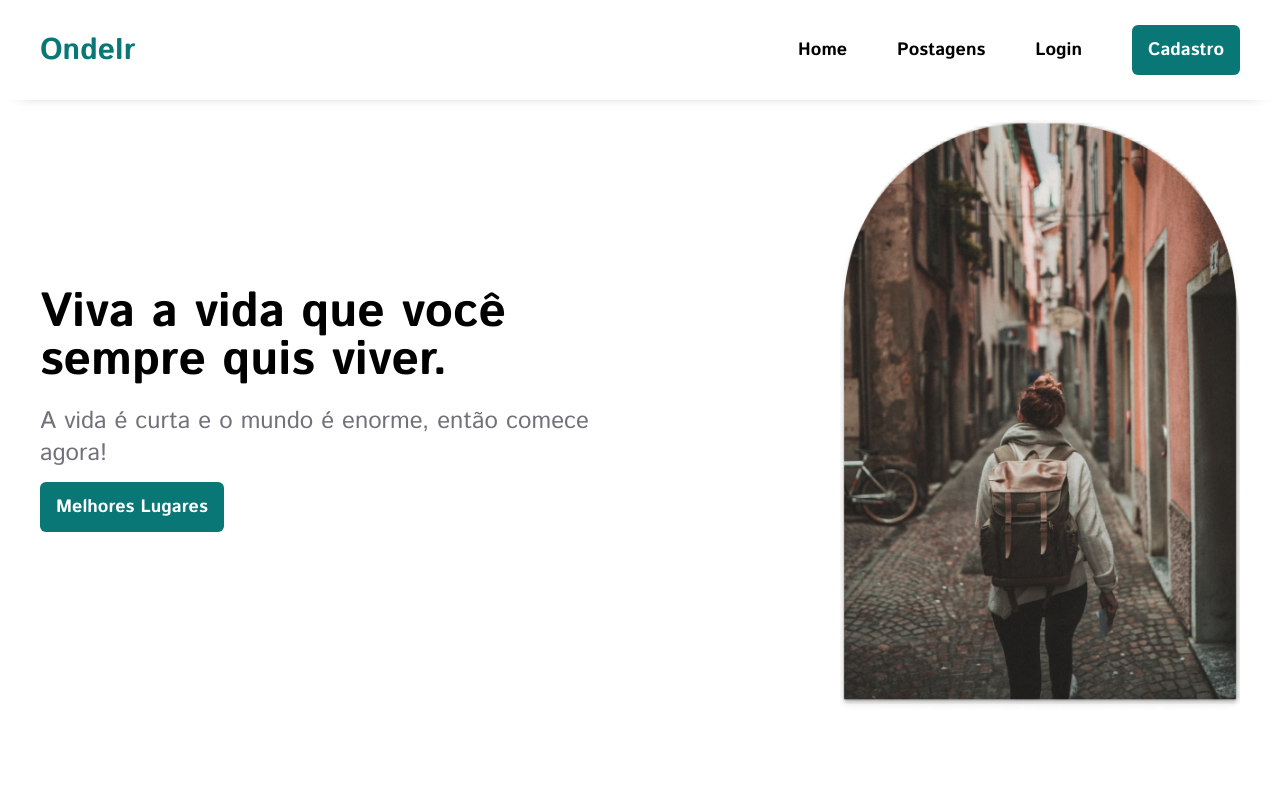
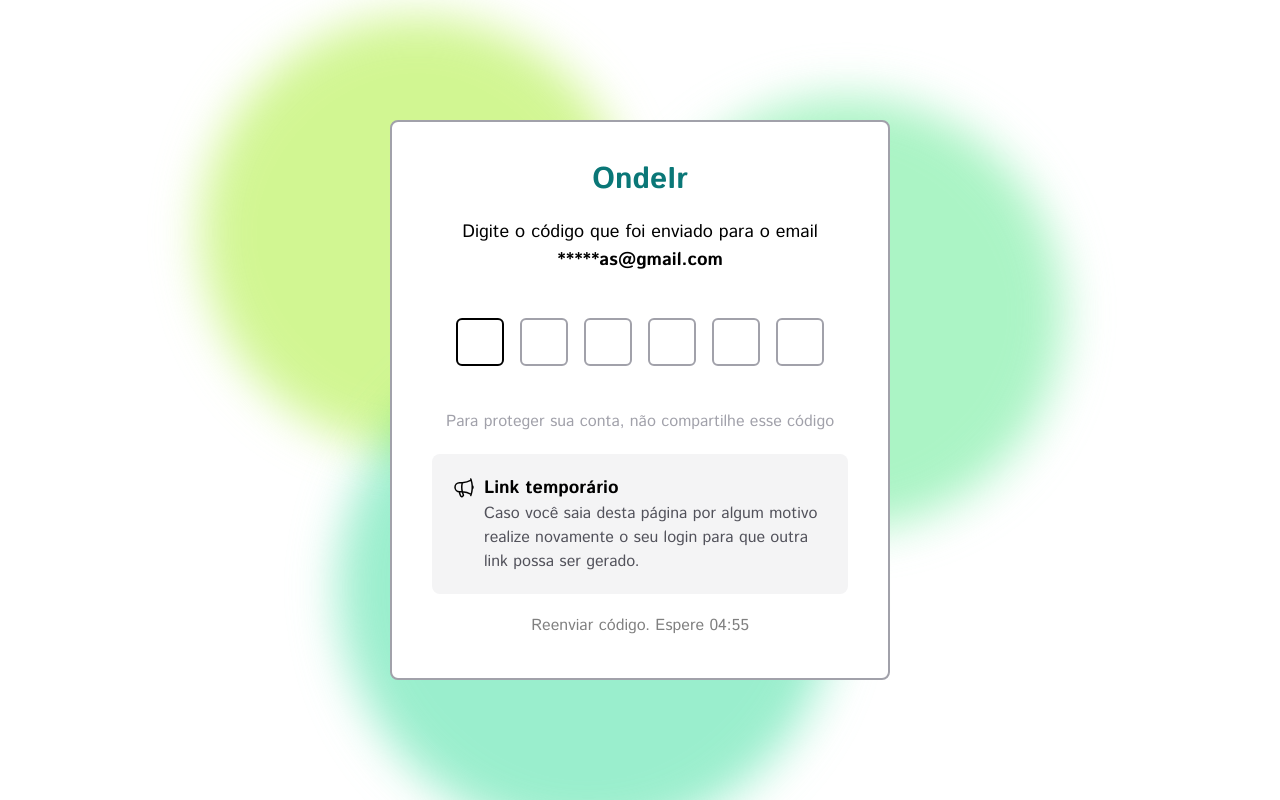
Before and after one commit to kiq17/ondeir-front, a React (Vite) app: page /verificacao/1 in a window 1280 px wide. Before the commit this address led to /. Shown: the top 800 px of the page. Built offline with nearby package versions, Linux system fonts and the light colour scheme; no server answers.

Commit message:
styles: add tailwind to verification component

```diff
--- a/src/components/VerificationField/VerificationField.tsx
+++ b/src/components/VerificationField/VerificationField.tsx
@@ -1,8 +1,7 @@
 import { useEffect, useRef, useState } from "react";
-import "./styleVerification.css";
 
 interface fieldProps {
-    handleOtp: (value: string[]) => void
+  handleOtp: (value: string[]) => void;
 }
 
 let currentOPTIndex = 0;
@@ -10,46 +9,53 @@ let currentOPTIndex = 0;
 const VerificationField = ({ handleOtp }: fieldProps) => {
   const [otp, setOtp] = useState<string[]>(new Array(6).fill(""));
   const [activeOTP, setActiveOTP] = useState<number>(0);
+  const [loading, setLoading] = useState<boolean>(false);
   const inputRef = useRef<HTMLInputElement>(null);
 
   const handleChange = ({ target }: React.ChangeEvent<HTMLInputElement>) => {
     const { value } = target;
-        const newOtp: string[] = [...otp]
+    const newOtp: string[] = [...otp];
     newOtp[currentOPTIndex] = value.substring(value.length - 1);
 
     if (!value) setActiveOTP(currentOPTIndex - 1);
-        else setActiveOTP(currentOPTIndex + 1)
+    else setActiveOTP(currentOPTIndex + 1);
 
-        setOtp(newOtp)
-        handleOtp(newOtp)
-    }
+    if (newOtp.join("").length == 6) setLoading(true);
+    target.blur();
+    setOtp(newOtp);
+    handleOtp(newOtp);
+  };
 
-    const handleKey = ({ key }: React.KeyboardEvent<HTMLInputElement>, index: number) => {
-        currentOPTIndex = index
-        if (key === "Backspace") setActiveOTP(currentOPTIndex - 1)
-    }
+  const handleKey = (
+    { key }: React.KeyboardEvent<HTMLInputElement>,
+    index: number
+  ) => {
+    currentOPTIndex = index;
+    if (key === "Backspace") setActiveOTP(currentOPTIndex - 1);
+  };
 
   useEffect(() => {
-        inputRef.current?.focus()
-    }, [activeOTP])
-
+    inputRef.current?.focus();
+  }, [activeOTP]);
 
   return (
-        <div className="box-otp">
+    <div className="flex m-auto justify-center items-center gap-4">
       {otp.map((_, index) => {
         return (
-                    <div key={index}>
+          <div key={index} className={`${loading ? "cursor-not-allowed" : ""}`}>
             <input
               ref={index === activeOTP ? inputRef : null}
               type="number"
-                            className="input-otp"
+              className={`w-12 h-12 outline-none border-2 border-zinc-400 rounded-md text-center transition-all duration-300 bg-transparent text-lg font-semibold focus:border-2 focus:border-black ${
+                loading
+                  ? "bg-zinc-300 text-zinc-400 animate-pulse pointer-events-none"
+                  : ""
+              }`}
               onChange={handleChange}
               value={otp[index]}
               onKeyDown={(e) => handleKey(e, index)}
             />
-                        {index === otp.length - 1 ? null : (
-                            <span className="input-otp-s" />
-                        )}
+            {index === otp.length - 1 ? null : <span className="input-otp-s" />}
           </div>
         );
       })}
--- a/src/components/VerificationField/styleVerification.css
+++ /dev/null
@@ -1,64 +0,0 @@
-.input-otp {
-    border-radius: 0.25rem;
-    outline: none;
-    border: 2px solid gray;
-    width: 3rem;
-    height: 3rem;
-    font-size: 1.25rem;
-    line-height: 1.75rem;
-    font-weight: 600;
-    text-align: center;
-    color: #9CA3AF;
-    background-color: transparent;
-    transition-property: background-color, border-color, color, fill, stroke, opacity, box-shadow, transform;
-    transition-timing-function: cubic-bezier(0.4, 0, 0.2, 1);
-    transition-duration: 300ms;
-}
-
-.box-otp {
-    display: flex;
-    margin: 0 auto;
-    justify-content: center;
-    align-items: center;
-    height: 60vh;
-    gap: 15px;
-}
-
-.box-otp input[type="number"]:focus{
-    border: 2px solid black;
-}
-
-.code-resend{
-    background: transparent;
-    outline: none;
-    border: none;
-    padding: 5px;
-    cursor: pointer;
-    font-size: 15px;
-}
-
-.code-resend:disabled{
-    cursor: not-allowed;
-    color: #919191;
-    font-size: 15px;
-}
-
-.input-otp-s {
-    padding-top: 0.125rem;
-    padding-bottom: 0.125rem;
-    width: 0.5rem;
-    background-color: #9CA3AF;
-}
-
-.otp-btn{
-    outline: none;
-    cursor: pointer;
-    border: none;
-    font-size: 15px;
-    font-family: var(--font-principal);
-    color: white;
-    padding: 10px 15px;
-    border-radius: 8px;
-    background-color: var(--cor-verde);
-    font-weight: bold;
-}
--- a/src/pages/Verification/index.tsx
+++ b/src/pages/Verification/index.tsx
@@ -1,5 +1,4 @@
-import { faExclamation } from '@fortawesome/free-solid-svg-icons';
-import { FontAwesomeIcon } from "@fortawesome/react-fontawesome";
+import { MegaphoneIcon } from "@heroicons/react/24/outline";
 import { AxiosError } from "axios";
 import { useEffect, useState } from "react";
 import { useLocation, useNavigate, useParams } from "react-router-dom";
@@ -7,7 +6,7 @@ import VerificationField from "../../components/VerificationField/VerificationFi
 import { checkCode, checkTemp, resendEmail } from "../../services/api";
 
 const VerficationPage = () => {
-    const [otp, setOtp] = useState<string[]>([])
+  const [otp, setOtp] = useState<string[]>([]);
   const [loading, setLoading] = useState(true);
   const [error, setError] = useState<string>();
   const [seconds, setSeconds] = useState(300);
@@ -15,18 +14,18 @@ const VerficationPage = () => {
   const [user, setUsers] = useState();
   const { temp } = useParams();
   const navigate = useNavigate();
-    const location = useLocation()
+  const location = useLocation();
 
   const t = async () => {
     try {
       const { data } = await checkTemp(temp);
-            setLoading(false)
-            setUsers(data.id)
+      setLoading(false);
+      setUsers(data.id);
     } catch (error) {
-            setLoading(false)
-            navigate("/")
+      setLoading(false);
+      // navigate("/")
     }
-    }
+  };
 
   const handleResend = () => {
     if (seconds > 0) return;
@@ -47,10 +46,10 @@ const VerficationPage = () => {
         break;
     }
 
-        (async ()=>{
-            await resendEmail(user)
-        })()
-    }
+    (async () => {
+      await resendEmail(user);
+    })();
+  };
 
   useEffect(() => {
     t();
@@ -58,7 +57,7 @@ const VerficationPage = () => {
 
   useEffect(() => {
     const interval = setInterval(() => {
-            setSeconds(seconds => seconds - 1);
+      setSeconds((seconds) => seconds - 1);
       if (seconds === 0) {
         clearInterval(interval);
 
@@ -67,12 +66,10 @@ const VerficationPage = () => {
     }, 1000);
 
     return () => clearInterval(interval);
-    }, [cliques])
-
-
+  }, [cliques]);
 
   const sendOtp = async () => {
-        const otpString = otp.join("").replace(",", "")
+    const otpString = otp.join("").replace(",", "");
 
     /* if (otpString.length < 6) {
             setError("Código incompleto")
@@ -82,51 +79,70 @@ const VerficationPage = () => {
     try {
       if (location.state === "redefine") {
         const { data } = await checkCode({ otp: otpString });
-                navigate(`/redefinir/${data.user}`)
-                return
+        navigate(`/redefinir/${data.user}`);
+        return;
       }
       await checkCode({ otp: otpString });
-            navigate(`/`, { state: "active" })
+      navigate(`/`, { state: "active" });
     } catch (error) {
       if (error instanceof AxiosError) {
-                setError(error.response?.data.message)
+        setError(error.response?.data.message);
       }
     }
-    }
-
+  };
 
   if (loading) {
     return (
       <section className="profile conteiner" key={crypto.randomUUID()}>
         <h3 style={{ margin: "0 auto", padding: "200px" }}>Carregando...</h3>
       </section>
-        )
+    );
   }
 
-    setInterval(() => {
-
-    }, 1000)
-    document.title = "OndeIr | Verificação"
+  setInterval(() => {}, 1000);
+  document.title = "OndeIr | Verificação";
 
   return (
-        <section className="varification conteiner">
-            <div style={{ display: "flex", width: "100%", border: "2px solid red", padding: "15px", borderRadius: "8px", marginTop: "60px" }}>
-                <FontAwesomeIcon icon={faExclamation} color="red" size="xl" />
-                <p style={{ marginLeft: "10px", alignSelf: "flex-start" }}>
-                    <span style={{ fontSize: "18px", fontWeight: "700", color: "red", marginRight: "10px" }}>
-                        Atenção
-                    </span>Verifique seu E-mail.Esta página é temporária caso você saia dela por algum motivo realize novamente o seu login que outra página será gerada.</p>
+    <section className="varification flex items-center justify-center h-screen conteiner relative overflow-hidden">
+      <div className="absolute top-0 left-40 w-[450px] h-[450px] bg-lime-300 rounded-full mix-blend-multiply filter blur-xl opacity-70 animate-blob"></div>
+      <div className="absolute top-20 right-40 w-[450px] h-[450px] bg-green-300 rounded-full mix-blend-multiply filter blur-xl opacity-70 animate-blob animation-delay-2000"></div>
+      <div className="absolute -bottom-10 right-96 w-[520px] h-[520px] bg-emerald-300 rounded-full mix-blend-multiply filter blur-xl opacity-70 animate-blob animation-delay-4000"></div>
+      <div className="w-[500px] h-[560px] bg-white z-50 rounded-lg flex flex-col gap-5 m-auto border-2 border-zinc-400 p-10">
+        <h1 className="font-bold text-3xl text-gr text-center">OndeIr</h1>
+        <h3 className="text-center font-normal text-lg">
+          Digite o código que foi enviado para o email{" "}
+          <span className="font-bold">*****as@gmail.com</span>
+        </h3>
+        <VerificationField handleOtp={(value) => setOtp(value)} />
+        {error && <p className="self-end m-auto text-red-500">{error}</p>}
+        <p className="text-center text-zinc-400">
+          Para proteger sua conta, não compartilhe esse código
+        </p>
+        <div className="bg-zinc-100 rounded-lg p-5">
+          <div className="flex items-center gap-2">
+            <MegaphoneIcon className="w-6 h-6" />
+            <p className="font-bold text-lg">Link temporário</p>
           </div>
-            <VerificationField handleOtp={value => setOtp(value)} />
-            <div style={{ display: "flex", flexDirection: "column", gap: "10px", alignItems: "center", width: "100%" }}>
-                {error && (
-                    <p className="error-msg" style={{ alignSelf: "flex-end", margin: "0 auto" }}>{error}</p>
-                )}
-                <button className="otp-btn" onClick={sendOtp} style={{ margin: "0 auto" }}>Checar código</button>
-                <button disabled={seconds > 0} onClick={handleResend} className="code-resend" style={{ alignSelf: "flex-end", margin: "0 auto", color: `${seconds == 0 ? "blue" : "gray"}` }}>{seconds > 0 ? `Reenviar código. Espere ${new Date(seconds * 1000).toISOString().slice(14, 19)}` : "Reenviar código."}</button>
+          <p className="text-zinc-600 ml-8">
+            Caso você saia desta página por algum motivo realize novamente o seu
+            login para que outra link possa ser gerado.
+          </p>
+        </div>
+        <button
+          disabled={seconds > 0}
+          onClick={handleResend}
+          className="code-resend"
+          style={{ color: `${seconds == 0 ? "blue" : "gray"}` }}
+        >
+          {seconds > 0
+            ? `Reenviar código. Espere ${new Date(seconds * 1000)
+                .toISOString()
+                .slice(14, 19)}`
+            : "Reenviar código."}
+        </button>
       </div>
     </section>
-    )
-}
+  );
+};
 
 export default VerficationPage;
```
Lines whose indentation alone changed are shown as unchanged.
